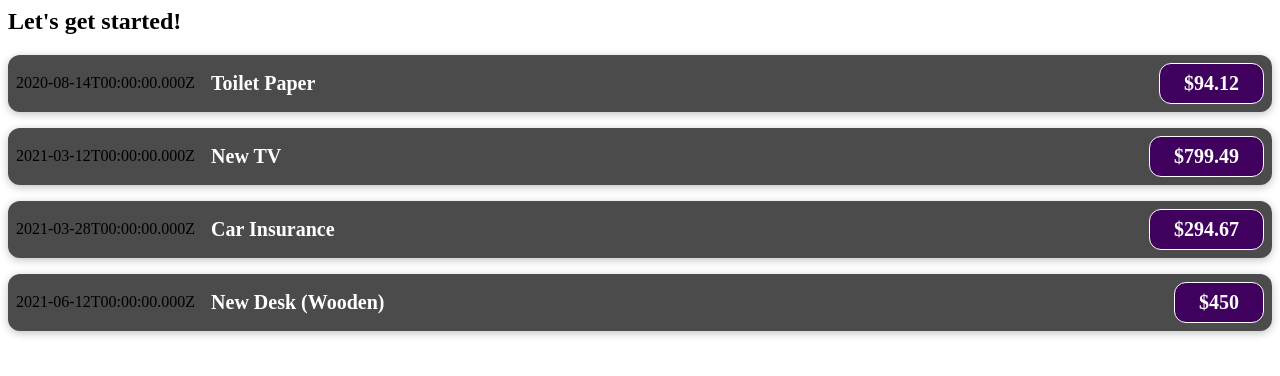
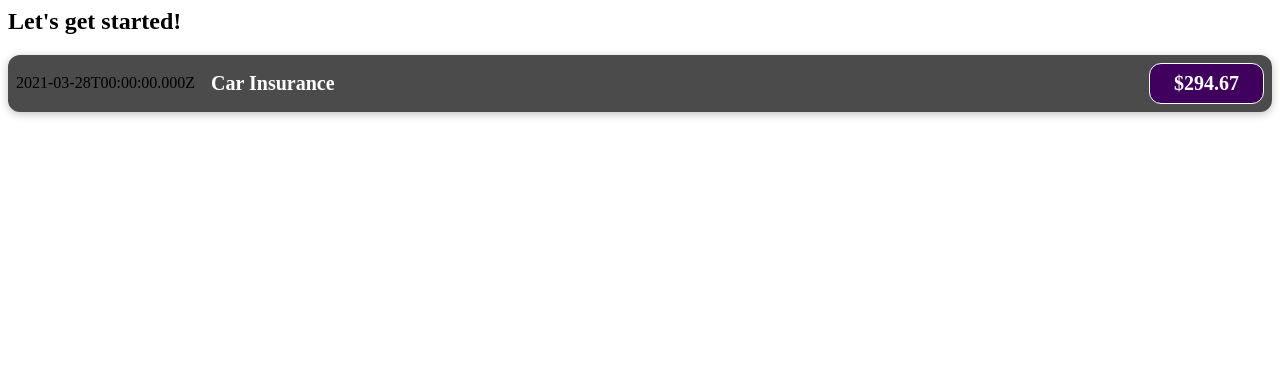
Before and after one commit to ajiajith001/react-tranining-expensive-tracker, a React (Create React App) app: page / in a window 1280 px wide. Shown: the top 376 px of the page. Built offline with nearby package versions, Linux system fonts and the light colour scheme.

Commit message:
moved the hardcoded values to const variables

```diff
--- a/src/App.js
+++ b/src/App.js
@@ -2,51 +2,10 @@
 import ExpenseItem from './components/ExpenseItem';
 
 function App() {
-  const expenses = [
-    {
-      id: 'e1',
-      title: 'Toilet Paper',
-      amount: 94.12,
-      date: new Date(2020, 7, 14),
-    },
-    { id: 'e2', title: 'New TV', amount: 799.49, date: new Date(2021, 2, 12) },
-    {
-      id: 'e3',
-      title: 'Car Insurance',
-      amount: 294.67,
-      date: new Date(2021, 2, 28),
-    },
-    {
-      id: 'e4',
-      title: 'New Desk (Wooden)',
-      amount: 450,
-      date: new Date(2021, 5, 12),
-    },
-  ];
-
   return (
     <div>
       <h2>Let's get started!</h2>
-      <ExpenseItem
-        title={expenses[0].title}
-        amount={expenses[0].amount}
-        date={expenses[0].date}
-      ></ExpenseItem>
-      <ExpenseItem
-        title={expenses[1].title}
-        amount={expenses[1].amount}
-        date={expenses[1].date}
-      ></ExpenseItem>
-      <ExpenseItem
-        title={expenses[2].title}
-        amount={expenses[2].amount}
-        date={expenses[2].date}
-      ></ExpenseItem>
-      <ExpenseItem
-        title={expenses[3].title}
-        amount={expenses[3].amount}
-        date={expenses[3].date}
-      ></ExpenseItem>
+      <ExpenseItem></ExpenseItem>
     </div>
   );
 }
--- a/src/components/ExpenseItem.js
+++ b/src/components/ExpenseItem.js
@@ -2,13 +2,17 @@
 
 import './ExpenseItem.css';
 
-function ExpenseItem({ date, title, amount }) {
+function ExpenseItem() {
+  const expenseDate = new Date(2021, 2, 28);
+  const expenseTitle = 'Car Insurance';
+  const expenseAmount = 294.67;
+
   return (
     <div className="expense-item">
-      <div>{date.toISOString()}</div>
+      <div>{expenseDate.toISOString()}</div>
       <div className="expense-item__description">
-        <h2>{title}</h2>
-        <div className="expense-item__price">${amount}</div>
+        <h2>{expenseTitle}</h2>
+        <div className="expense-item__price">${expenseAmount}</div>
       </div>
     </div>
   );
```
